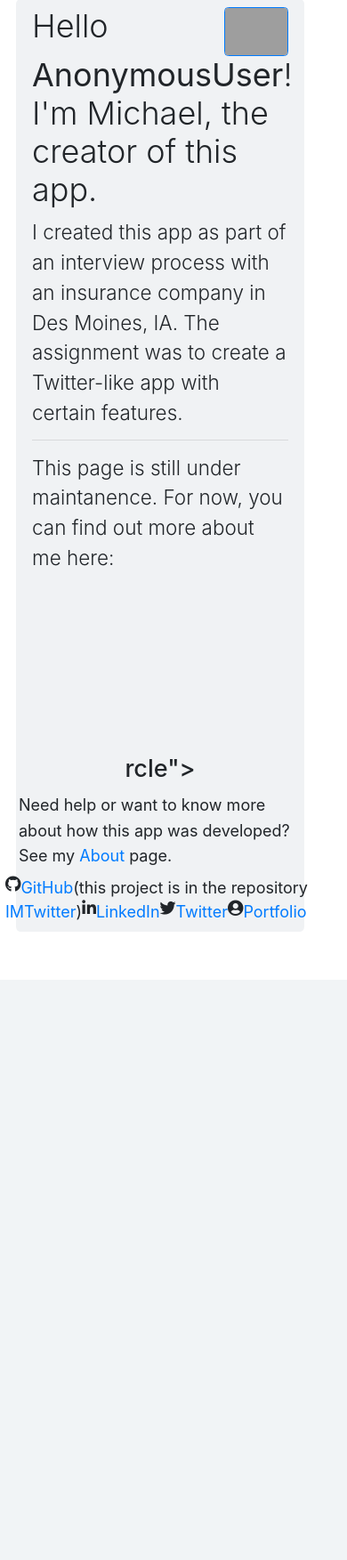
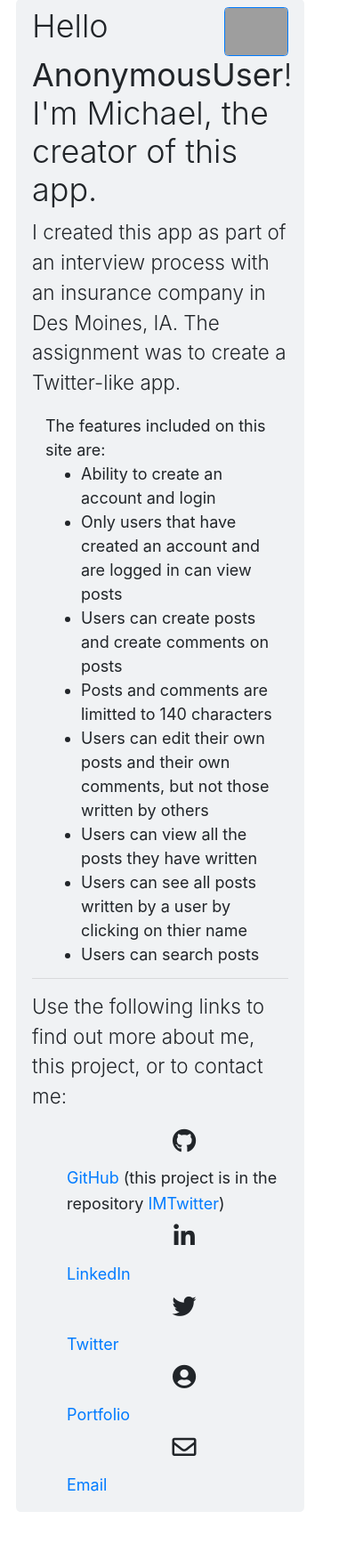
Before and after one commit to mbeche/mysite-imtwitter, a Django app: page /about/ in a window 390 px wide. Shown: the part 82-1835 px from the top of the page at 89% size. Before the commit the page ends 1183 px from the top, so only its background shows below. Run offline with Django 3.2, Linux system fonts and the light colour scheme; some libraries are stand-ins or nearby versions; grey boxes are pictures that could not be loaded.

Commit message:
Added email to about page.

```diff
--- a/imtweet/templates/about.html
+++ b/imtweet/templates/about.html
@@ -8,53 +8,64 @@
     <div class="jumbotron pt-2 pb-2" style="background-color: #f0f2f4">
       <img class="img-fluid border border-primary rounded float-right w-25" src="{% static "johnson_michael.jpg" %}" alt="billy the goat">
       <h1 class="display-4">Hello <strong>{{ user }}</strong>!<br>I'm Michael, the creator of this app.</h1>
-      <p class="lead align-bottom">I created this app as part of an interview process with an insurance company in Des Moines, IA. The assignment was to create a Twitter-like app with certain features.</p>
+      <p class="lead align-bottom">I created this app as part of an interview process with an insurance company in Des Moines, IA. The assignment was to create a Twitter-like app.</p>
+      <div class="container">
+        The features included on this site are:
+        <ul>
+          <li>Ability to create an account and login</li>
+          <li>Only users that have created an account and are logged in can view posts</li>
+          <li>Users can create posts and create comments on posts</li>
+          <li>Posts and comments are limitted to 140 characters</li>
+          <li>Users can edit their own posts and their own comments, but not those written by others</li>
+          <li>Users can view all the posts they have written</li>
+          <li>Users can see all posts written by a user by clicking on thier name</li>
+          <li>Users can search posts</li>
+        </ul>
+      </div>
       <hr class="my-2" style="position:relative; bottom:5px;">
-      <p class="lead align-bottom">This page is still under maintanence. For now, you can find out more about me here:</p>
-      <div class="row justify-content-center">
+      <p class="lead align-bottom">Use the following links to find out more about me, this project, or to contact me:</p>
+      <div class="row pl-5">
         <div class="row">
           <div class="col-12">
             <div class="row">
               <div class="text-center col-12 col-md-1 text-right"><h4>
-
+                <i class="fab fa-github"></i>
               </h4></div>
               <div class="col-12 col-md-11 text-left mb-2"><span class="align-middle">
-
+                <a href="https://github.com/mbeche">GitHub</a> (this project is in the repository <a href="https://github.com/mbeche/IMTwitter">IMTwitter</a>)</a>
               </span><br></div>
             </div>
             <div class="row">
               <div class="text-center col-12 col-md-1 text-right"><h4>
-
+                <i class="fab fa-linkedin-in"></i>
               </h4></div>
               <div class="col-12 col-md-11 text-left mb-2"><span class="align-middle">
-
+                <a href="https://www.linkedin.com/in/mbjohnsonche/">LinkedIn</a></br>
+              </span></div>
+            </div>
+            <div class="row">
+            <div class="text-center col-12 col-md-1 text-right"><h4>
+              <i class="fab fa-twitter"> </i>
+            </h4></div>
+            <div class="col-12 col-md-11 text-left mb-2"><span class="align-middle">
+               <a href="https://twitter.com/mDevStix">Twitter</a>
             </span><br></div>
           </div>
           <div class="row">
             <div class="text-center col-12 col-md-1 text-right"><h4>
-
+              <i class="fas fa-user-circle"> </i>
             </h4></div>
             <div class="col-12 col-md-11 text-left mb-2"><span class="align-middle">
-
+              <a href="https://mbeche.github.io/">Portfolio</a>
             </span><br></div>
           </div>
           <div class="row">
             <div class="text-center col-12 col-md-1 text-right"><h4>
-
+              <i class="far fa-envelope"></i>
             </h4></div>
             <div class="col-12 col-md-11 text-left mb-2"><span class="align-middle">
-
+              <a href="mailto:mb.johnsonbece@gmail.com">Email</a>
             </span><br></div>
           </div>
-            <div class="row">
-              <div class="text-center col-12 col-md-1 text-right"><h4>
-                rcle"></i></h4></div>
-              <div class="col-12 col-md-11 text-left mb-2"><span class="align-middle">Need help or want to know more about how this app was developed? See my <a href="{% url 'about' %}">About</a> page.</span><br></div>
-            </div>
-          </div>
-          <i class="fab fa-github"></i> <a href="https://github.com/mbeche">GitHub</a> (this project is in the repository <a href="https://github.com/mbeche/IMTwitter">IMTwitter</a>)</a></br>
-          <i class="fab fa-linkedin-in"></i> <a href="https://www.linkedin.com/in/mbjohnsonche/">LinkedIn</a></br>
-          <i class="fab fa-twitter"> </i> <a href="https://twitter.com/mDevStix">Twitter</a></br>
-          <i class="fas fa-user-circle"> </i> <a href="https://mbeche.github.io/">Portfolio</a></p>
       </div>
 {% endblock %}
```
Lines whose indentation alone changed are shown as unchanged.
